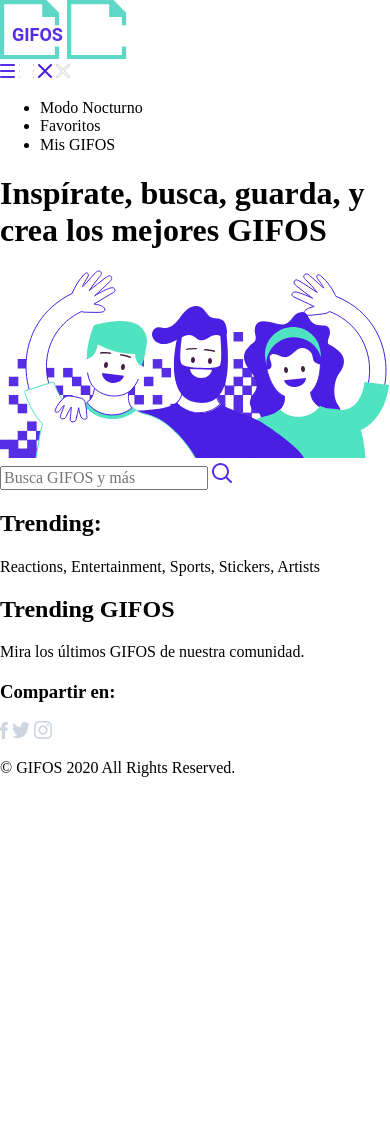
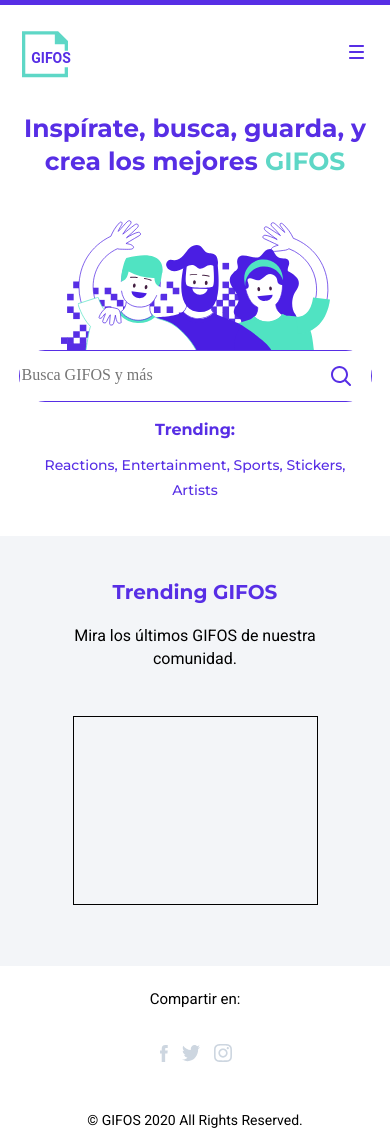
Before and after one commit to Ifrainmedinagarcia/proyectoGIFOS, a plain HTML site: page index.html in a window 390 px wide. Shown: the top 1133 px of the page. Before the commit the page ends 844 px from the top, so only its background shows below. Drawn offline with Linux system fonts and the light colour scheme.

Commit message:
Finished vers mobile

```diff
--- a/css/style.css
+++ b/css/style.css
@@ -0,0 +1,232 @@
+/* Rules */
+.none{
+    display: none;
+}
+.line_purple{
+    position: relative;
+    width: 100%;
+    height: 5px;
+    background-color: #572EE5;
+}
+/* Rules */
+/* Header - Logo - Menu */
+header{
+    width: 100%;
+    height: 95px;
+}
+ .logo_header{
+    position: absolute;
+    left: 22px;
+    top: 30px;
+    width: 48.8px;
+    height: 48.8px;
+}
+.container_svg_menu{
+    position: absolute;
+    right: 26px;
+    top: 45px;
+
+}
+.menu{
+   font-size: 900px;
+}
+.line_menu{
+    position: relative;
+    margin: auto;
+    width: 30px;
+    margin-top: 10px;
+    height: 1px;
+    background-color: white;
+}
+nav{
+    position: absolute;
+    top: 100px;
+    width: 100%;
+    height: 100vh;
+    background-color: #572EE5;
+    opacity: 90%;
+    z-index: 100;
+}
+ul{
+    position: relative;
+    width: 200px;
+    top: 25px;
+    margin: auto;
+}
+li{
+    width: 160px;
+    list-style: none;
+    margin-bottom: 30px;
+    text-align: center;
+}
+a{
+    text-decoration: none;
+    color: white;
+    font-family: 'Montserrat';
+    font-style: normal;
+    font-weight: 700;
+}
+/* Header - Logo - Menu */
+/* Main */
+h1{
+    font-family: 'Montserrat';
+    font-style: normal;
+    font-weight: 700;
+    font-size: 25px;
+    color: #572EE5;
+    text-align: center;
+    line-height: 33px;
+}
+span{
+    color: #5ED7C6 ;
+}
+.container_ilustra{
+    position: relative;
+    top: 25px;
+    margin: auto;
+    width: 273px;
+    height: 130px;
+}
+.img_main{
+    width: 273px;
+    height: 130px;
+}
+.container_search_icon{
+    position: relative;
+    margin: auto;
+    top:25px;
+    width: 90vw;
+    max-width: 551px;
+    height: 50px;
+    border-radius: 27px;
+    border: solid 1px #572EE5;
+}
+input{
+    position: absolute;
+    right: 0;
+    left: 0;
+    bottom: 0;
+    top: 0;
+    margin: auto;
+    border: none;
+    outline:none;
+}
+.icon_search{
+    position: absolute;
+    right: 20px;
+    top: 15px;
+}
+.container_title_trending_reactions{
+    position: relative;
+    margin: auto;
+    top:31px;
+    width: 80vw;
+    max-width: 400px;
+    height: 50px;
+}
+.title_trending{
+    text-align: center;
+    font-family: 'Montserrat';
+    font-style: normal;
+    font-weight: 700;
+    font-size: 16px;
+    color: #572EE5;
+    text-align: center;
+}
+.p_trending{
+    font-family: 'Montserrat';
+    font-style: normal;
+    font-weight: 500;
+    font-size: 14px;
+    color: #572EE5;
+    text-align: center;
+    line-height: 25px;
+}
+/* Main */
+/* Section - Tranding - GIFOS */
+.section_trending_gifos{
+    position: relative;
+    top: 80px;
+    width: 100%;
+    height: 430px;
+    background-color: #F3F5F8;;
+}
+.container_title_trending{
+    position: relative;
+    margin: auto;
+    top: 41px;
+    width: 80vw;
+    max-width: 400px;
+    height: 50px;
+}
+.gifos{
+    font-size: 20px;
+    line-height: 30px;
+}
+.p_trending_gifos{
+    font-family: 'Roboto';
+    font-style: normal;
+    font-weight: 400;
+    font-size: 16px;
+    color: #000000;
+    text-align: center;
+    line-height: 23px;
+}
+.container_trending_gifos_flex{
+    position: relative;
+    top: 130px;
+    width: 100%;
+    max-width: 1200px;
+    display: flex;
+    flex-wrap: wrap;
+    justify-content: center;
+}
+.gifos_trending{
+    width: 243px;
+    height: 187px;
+    border: solid 1px black;
+}
+/* Section - Tranding - GIFOS */
+/* Footer */
+footer{
+    position: relative;
+    top: 90px;
+    width: 100%;
+    height: 160px;
+}
+h3{
+    font-family: 'Roboto';
+    font-style: normal;
+    font-weight: 400;
+    font-size: 15px;
+    color: #000000;
+    letter-spacing: 0;
+    text-align: center;
+}
+.container_rrss{
+    width: 90px;
+    position: relative;
+    top: 20px;
+    margin: auto;
+}
+.rrss{
+    margin-left: 10px;
+    margin-left: 10px;
+}
+.reserved{
+    position: relative;
+    top: 50px;
+    font-family: 'Roboto';
+    font-style: normal;
+    font-weight: 400;
+    font-size: 14px;
+    color: #000000;
+    letter-spacing: 0;
+    line-height: 20px;
+    text-align: center;
+}
+.foot{
+    position: absolute;
+    bottom: 0px;
+}
+/* Footer */
--- a/index.html
+++ b/index.html
@@ -11,46 +11,61 @@
 </head>
 <body>
     <header>
-        <img src="assets/logo-desktop.svg" alt="">
-        <img src="assets/Logo-modo-noc.svg" alt="">
+        <div class="line_purple"></div>
+        <img class="logo_header" src="assets/logo-desktop.svg" alt="">
+        <img class="logo_header none" src="assets/Logo-modo-noc.svg" alt="">
         <div class="container_svg_menu">
-            <img src="assets/burger.svg" alt="">
-            <img src="assets/burger-modo-noct.svg" alt="">
-            <img src="assets/close.svg" alt="">
-            <img src="assets/close-modo-noct.svg" alt="">
+            <img class="menu" src="assets/burger.svg" alt="">
+            <img class="menu none" src="assets/burger-modo-noct.svg" alt="">
+            <img class="menu none" src="assets/close.svg" alt="">
+            <img class="menu none" src="assets/close-modo-noct.svg" alt="">
         </div>
-        <nav>
+        <nav class="none">
             <ul>
-                <li>Modo Nocturno</li>
-                <li>Favoritos</li>
-                <li>Mis GIFOS</li>
+                <li><a href="">Modo Nocturno</a><div class="line_menu"></div></li>
+
+                <li><a href="">Favoritos</a><div class="line_menu"></div></li>
+
+                <li><a href="">Mis GIFOS</a><div class="line_menu"></div></li>
+
             </ul>
         </nav>
     </header>
     <main>
         <h1>Inspírate, busca, guarda, y crea los mejores <span>GIFOS</span></h1>
-        <img src="assets/ilustra_header.svg" alt="">
+        <div class="container_ilustra">
+            <img class="img_main" src="assets/ilustra_header.svg" alt="">
+        </div>
         <div class="container_search_icon">
             <input type="text" placeholder="Busca GIFOS y más">
-            <img src= "assets/icon-search.svg" alt="">
+            <img class="icon_search" src= "assets/icon-search.svg" alt="">
         </div>
-        <h2>Trending:</h2>
-        <p>Reactions, Entertainment, Sports, Stickers, Artists</p>
+        <div class="container_title_trending_reactions">
+            <h2 class="title_trending">Trending:</h2>
+            <p class="p_trending">Reactions, Entertainment, Sports, Stickers, Artists</p>
+        </div>
     </main>
-    <section>
-        <h2>Trending GIFOS</h2>
-        <p>Mira los últimos GIFOS de nuestra comunidad.</p>
+    <section class="section_trending_gifos">
+        <div class="container_title_trending">
+            <h2 class="title_trending gifos">Trending GIFOS</h2>
+            <p class="p_trending_gifos">Mira los últimos GIFOS de nuestra comunidad.</p>
+        </div>
+        <div class="container_trending_gifos_flex">
+            <div class="gifos_trending">
+                <img src="" alt="">
+            </div>
+        </div>
     </section>
-
     <footer>
         <h3>Compartir en:</h3>
-        <img src="assets/icon_facebook.svg" alt="">
-        <img src="assets/icon-twitter.svg" alt="">
-        <img src="assets/icon_instagram.svg" alt="">
-        <p>© GIFOS 2020 All Rights Reserved.</p>
-        <div></div>
+        <div class="container_rrss">
+            <a href=""><img class="rrss" src="assets/icon_facebook.svg" alt=""></a>
+            <a href=""><img class="rrss" src="assets/icon-twitter.svg" alt=""></a>
+            <a href=""><img class="rrss" src="assets/icon_instagram.svg" alt=""></a>
+        </div>
+        <p class="reserved">© GIFOS 2020 All Rights Reserved.</p>
+        <div class="line_purple foot"></div>
     </footer>
-
     <script src="js/modernizr-custom.js"></script>
     <script src="js/prefixfree.min.js"></script>
     <script src="js/main.js"></script>
```
Also changed, not shown: 1 other file.
